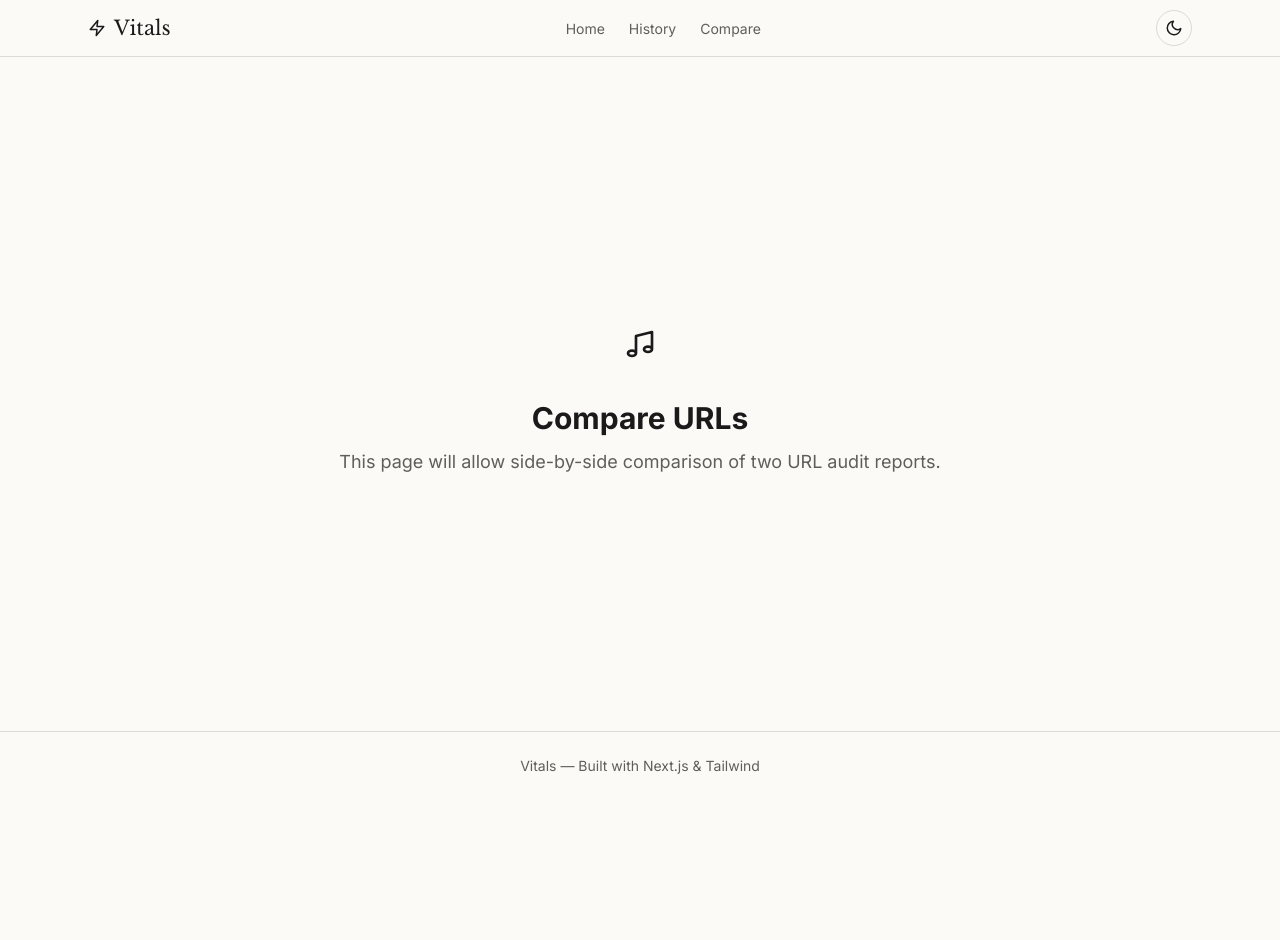
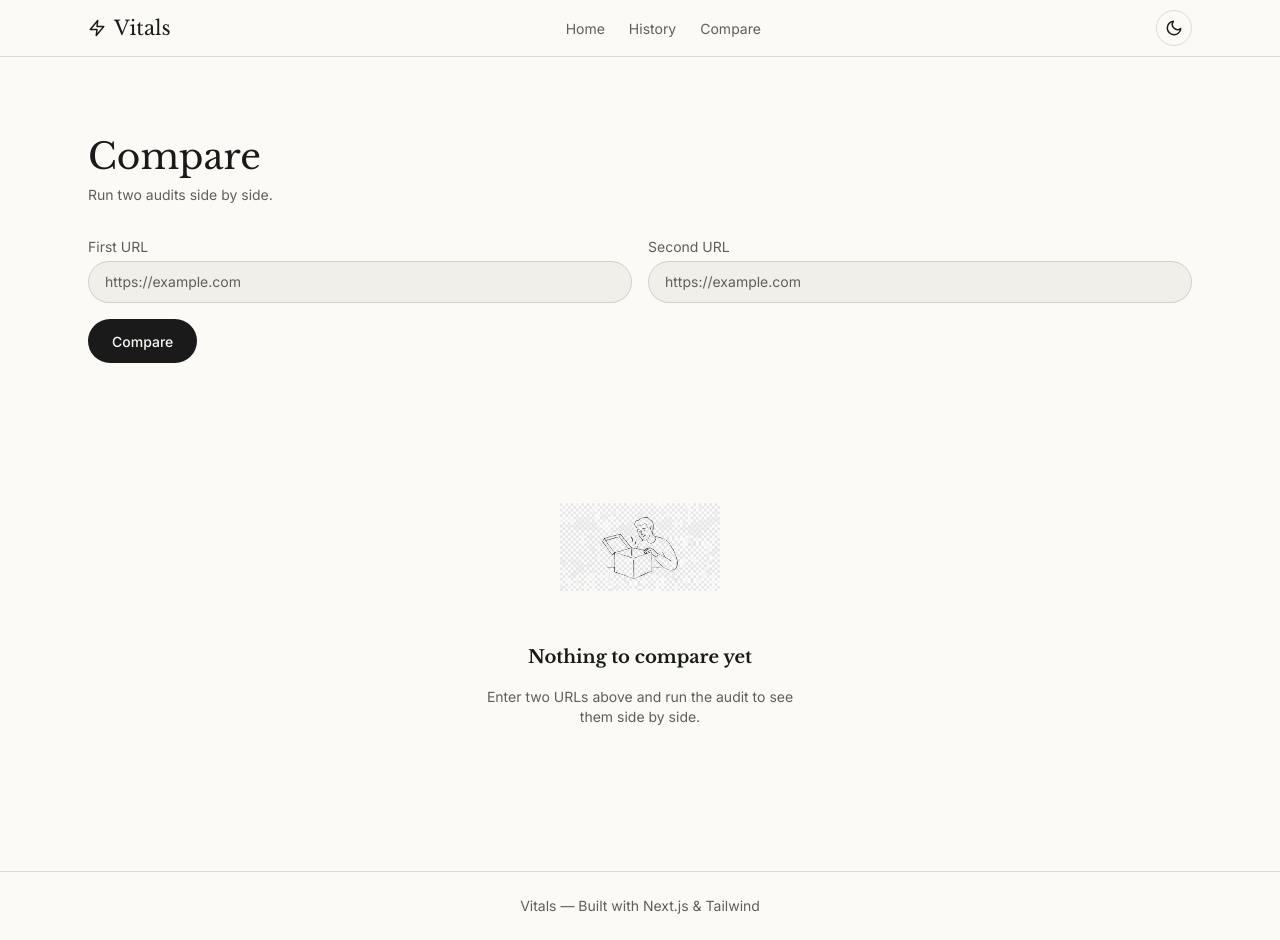
Before and after one commit to pughal-36/Vitals, a Next.js app: page /compare in a window 1280 px wide. Before the commit the page ends 800 px from the top, so only its background shows below. Built offline with nearby package versions, Linux system fonts and the light colour scheme.

Commit message:
feat(ui): add empty and error states, restyle history and compare

```diff
--- a/src/app/compare/page.tsx
+++ b/src/app/compare/page.tsx
@@ -1,17 +1,178 @@
+'use client'
+
+import { useState, type FormEvent } from 'react'
+import { PillButton } from '@/components/PillButton'
+import { ScoreCard } from '@/components/ScoreCard'
+import { EmptyState } from '@/components/EmptyState'
+import type { AuditSuccess, AuditResult } from '@/app/api/audit/route'
+import type { Metadata } from 'next'
+
+function isValidUrl(value: string): boolean {
+  try {
+    const u = new URL(value.trim())
+    return u.protocol === 'http:' || u.protocol === 'https:'
+  } catch {
+    return false
+  }
+}
+
+const CATEGORY_META = [
+  { id: 'performance',    key: 'performance'   as const, label: 'Performance'    },
+  { id: 'accessibility',  key: 'accessibility' as const, label: 'Accessibility'  },
+  { id: 'best-practices', key: 'bestPractices' as const, label: 'Best practices' },
+  { id: 'seo',            key: 'seo'           as const, label: 'SEO'            },
+]
+
+function getDomain(url: string) {
+  try { return new URL(url).hostname } catch { return url }
+}
+
 export default function ComparePage() {
+  const [urlA, setUrlA] = useState('')
+  const [urlB, setUrlB] = useState('')
+  const [errorA, setErrorA] = useState<string | null>(null)
+  const [errorB, setErrorB] = useState<string | null>(null)
+  const [loading, setLoading] = useState(false)
+  const [resultA, setResultA] = useState<AuditSuccess | null>(null)
+  const [resultB, setResultB] = useState<AuditSuccess | null>(null)
+  const [fetchError, setFetchError] = useState<string | null>(null)
+
+  const runAudit = async (url: string): Promise<AuditSuccess | null> => {
+    const res = await fetch('/api/audit', {
+      method: 'POST',
+      headers: { 'Content-Type': 'application/json' },
+      body: JSON.stringify({ url }),
+    })
+    const data: AuditResult = await res.json()
+    return data.ok ? data : null
+  }
+
+  const handleSubmit = async (e: FormEvent) => {
+    e.preventDefault()
+    let valid = true
+
+    if (!urlA.trim() || !isValidUrl(urlA)) {
+      setErrorA('Enter a valid URL.')
+      valid = false
+    } else setErrorA(null)
+
+    if (!urlB.trim() || !isValidUrl(urlB)) {
+      setErrorB('Enter a valid URL.')
+      valid = false
+    } else setErrorB(null)
+
+    if (!valid) return
+
+    setLoading(true)
+    setFetchError(null)
+    setResultA(null)
+    setResultB(null)
+
+    try {
+      const [a, b] = await Promise.all([runAudit(urlA.trim()), runAudit(urlB.trim())])
+      setResultA(a)
+      setResultB(b)
+      if (!a || !b) setFetchError('One or both audits failed. Check the URLs and try again.')
+    } catch {
+      setFetchError('That URL didn\'t respond. Check the address and run the audit again.')
+    } finally {
+      setLoading(false)
+    }
+  }
+
+  const hasResults = resultA && resultB
+
   return (
-    <main className="flex-1 flex flex-col items-center justify-center px-4 py-16">
-      <div className="max-w-2xl w-full text-center">
-        <div className="inline-flex items-center justify-center w-16 h-16 rounded-2xl bg-accent/10 mb-6">
-          <svg className="w-8 h-8 text-accent" fill="none" viewBox="0 0 24 24" stroke="currentColor" strokeWidth="2">
-            <path strokeLinecap="round" strokeLinejoin="round" d="M9 19V6l12-3v13M9 19c0 1.105-1.343 2-3 2s-3-.895-3-2 1.343-2 3-2 3 .895 3 2zm12-3c0 1.105-1.343 2-3 2s-3-.895-3-2 1.343-2 3-2 3 .895 3 2z" />
-          </svg>
-        </div>
-        <h1 className="text-3xl font-bold text-foreground mb-3">Compare URLs</h1>
-        <p className="text-muted text-lg">
-          This page will allow side-by-side comparison of two URL audit reports.
-        </p>
+    <main className="flex-1">
+      <div className="mx-auto max-w-6xl px-6 py-20 max-sm:py-12">
+        <h1 className="font-serif text-4xl max-sm:text-3xl text-ink mb-2">Compare</h1>
+        <p className="text-muted text-sm mb-8">Run two audits side by side.</p>
+
+        {/* Two URL inputs */}
+        <form onSubmit={handleSubmit} noValidate className="mb-10">
+          <div className="grid grid-cols-1 sm:grid-cols-2 gap-4 mb-4">
+            {/* URL A */}
+            <div>
+              <label htmlFor="compare-url-a" className="text-sm text-muted block mb-1">
+                First URL
+              </label>
+              <input
+                id="compare-url-a"
+                type="url"
+                value={urlA}
+                onChange={(e) => { setUrlA(e.target.value); setErrorA(null) }}
+                placeholder="https://example.com"
+                className="w-full bg-card border border-line rounded-full px-4 py-2.5 text-sm text-ink placeholder:text-muted outline-none focus:ring-2 focus:ring-sage"
+                aria-describedby={errorA ? 'error-a' : undefined}
+                aria-invalid={!!errorA}
+              />
+              {errorA && <p id="error-a" className="mt-1 text-xs text-bad">{errorA}</p>}
+            </div>
+            {/* URL B */}
+            <div>
+              <label htmlFor="compare-url-b" className="text-sm text-muted block mb-1">
+                Second URL
+              </label>
+              <input
+                id="compare-url-b"
+                type="url"
+                value={urlB}
+                onChange={(e) => { setUrlB(e.target.value); setErrorB(null) }}
+                placeholder="https://example.com"
+                className="w-full bg-card border border-line rounded-full px-4 py-2.5 text-sm text-ink placeholder:text-muted outline-none focus:ring-2 focus:ring-sage"
+                aria-describedby={errorB ? 'error-b' : undefined}
+                aria-invalid={!!errorB}
+              />
+              {errorB && <p id="error-b" className="mt-1 text-xs text-bad">{errorB}</p>}
+            </div>
+          </div>
+          <PillButton type="submit" disabled={loading} id="compare-submit-btn">
+            {loading ? 'Running…' : 'Compare'}
+          </PillButton>
+        </form>
+
+        {/* Error */}
+        {fetchError && (
+          <div role="alert" className="mb-8 rounded-2xl border border-line bg-card p-5">
+            <p className="text-sm text-ink">{fetchError}</p>
+          </div>
+        )}
+
+        {/* Empty state */}
+        {!hasResults && !loading && !fetchError && (
+          <EmptyState
+            illustration="empty"
+            title="Nothing to compare yet"
+            description="Enter two URLs above and run the audit to see them side by side."
+          />
+        )}
+
+        {/* Side-by-side results */}
+        {hasResults && (
+          <div className="grid grid-cols-1 sm:grid-cols-2 gap-8">
+            {[
+              { label: getDomain(resultA.url), result: resultA },
+              { label: getDomain(resultB.url), result: resultB },
+            ].map(({ label, result }) => (
+              <div key={label}>
+                <h2 className="font-serif text-xl text-ink mb-4 truncate">
+                  <em>{label}</em>
+                </h2>
+                <div className="grid grid-cols-2 gap-3">
+                  {CATEGORY_META.map(({ id, key, label: catLabel }) => (
+                    <ScoreCard
+                      key={id}
+                      categoryId={id}
+                      label={catLabel}
+                      score={result.scores[key]}
+                    />
+                  ))}
+                </div>
+              </div>
+            ))}
+          </div>
+        )}
       </div>
     </main>
-  );
+  )
 }
--- /dev/null
+++ b/src/components/EmptyState.tsx
@@ -0,0 +1,42 @@
+import { Illustration } from '@/components/Illustration'
+import { PillButton } from '@/components/PillButton'
+import Link from 'next/link'
+
+type IllustrationName = 'empty' | 'error'
+
+interface EmptyStateProps {
+  illustration?: IllustrationName
+  title: string
+  description: string
+  /** Optional CTA — either a link href or a button onClick */
+  action?: {
+    label: string
+    href?: string
+    onClick?: () => void
+  }
+}
+
+/**
+ * EmptyState — illustration + title + description + optional CTA.
+ * Per DESIGN.md section 5.
+ */
+export function EmptyState({ illustration = 'empty', title, description, action }: EmptyStateProps) {
+  return (
+    <div className="flex flex-col items-center text-center gap-4 py-16 px-6">
+      <div className="w-40 h-40">
+        <Illustration name={illustration} width={160} height={160} />
+      </div>
+      <h2 className="font-serif font-bold text-lg text-ink">{title}</h2>
+      <p className="text-sm text-muted max-w-xs">{description}</p>
+      {action && (
+        action.href ? (
+          <Link href={action.href}>
+            <PillButton variant="solid">{action.label}</PillButton>
+          </Link>
+        ) : (
+          <PillButton variant="solid" onClick={action.onClick}>{action.label}</PillButton>
+        )
+      )}
+    </div>
+  )
+}
```
Also changed, not shown: src/app/history/page.tsx (+61 -49 lines).
